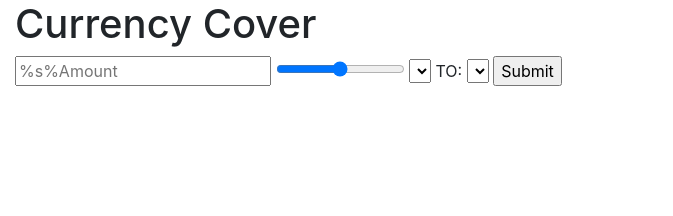
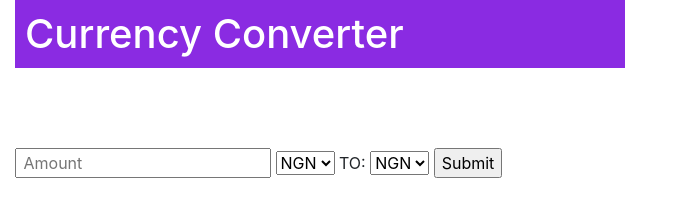
Before and after one commit to Muyiwa-Adebayo/Currency-Converter, a plain HTML site: page index.html in a window 1280 px wide. Shown: the whole page, without its empty margins (0-673 px from the left). Drawn offline with Linux system fonts and the light colour scheme.

Commit message:
Commiting the README.md, css/main.css and index.html

```diff
--- a/css/main.css
+++ b/css/main.css
@@ -1,3 +1,14 @@
+body{
+    display: -webkit-flex;
+}
+
 .titleHeader{
-    display: flex;
+    flex: wrap;
+    background-color: blueviolet;
+    margin-bottom: 80px;
 }
+
+header h1{
+    color: #ffff;
+    padding: 10px;
+}
--- a/index.html
+++ b/index.html
@@ -10,28 +10,38 @@
     </head>
     <body>
         <div class="container-fluid">
-            <div class="row col-7">
+            <div class="row">
+                <div class="col-md-6">
                     <div class="titleHeader">
-                    <header><h1>Currency Cover</h1></header>
+                        <header><h1>Currency Converter</h1></header>
                     </div>
                     <div>
                         <div>
                             <form method="GET">
-                            <input type="text" placeholder="%s%Amount" id="amount">
-                            <input type="range" id="currencies">
-                            <select></select>
+                                <input type="text" placeholder=" Amount " id="amount">
+                                <select id="currencies">
+                                    <option>NGN</option>
+                                    <option>EUR</option>
+                                    <option>PND</option>
+                                    <option>USD</option>
+                                </select>
                                 <label>TO:</label>
-                            <select></select>
+                                <select id="currencies">
+                                    <option>NGN</option>
+                                    <option>EUR</option>
+                                    <option>PND</option>
+                                    <option>USD</option>
+                                </select>
                                 <input type="submit" name="convert" id="submit">
                             </form>
+                            <h3 id="amount"><span></span></h3>
                         </div>
                     </div>
                     <div>
                         <footer></footer>
                     </div>
                 </div>
-
             </div>
-
+        </div>
     </body>
 </html>
```
Also changed, not shown: 1 other file. Lines whose indentation alone changed are shown as unchanged.
